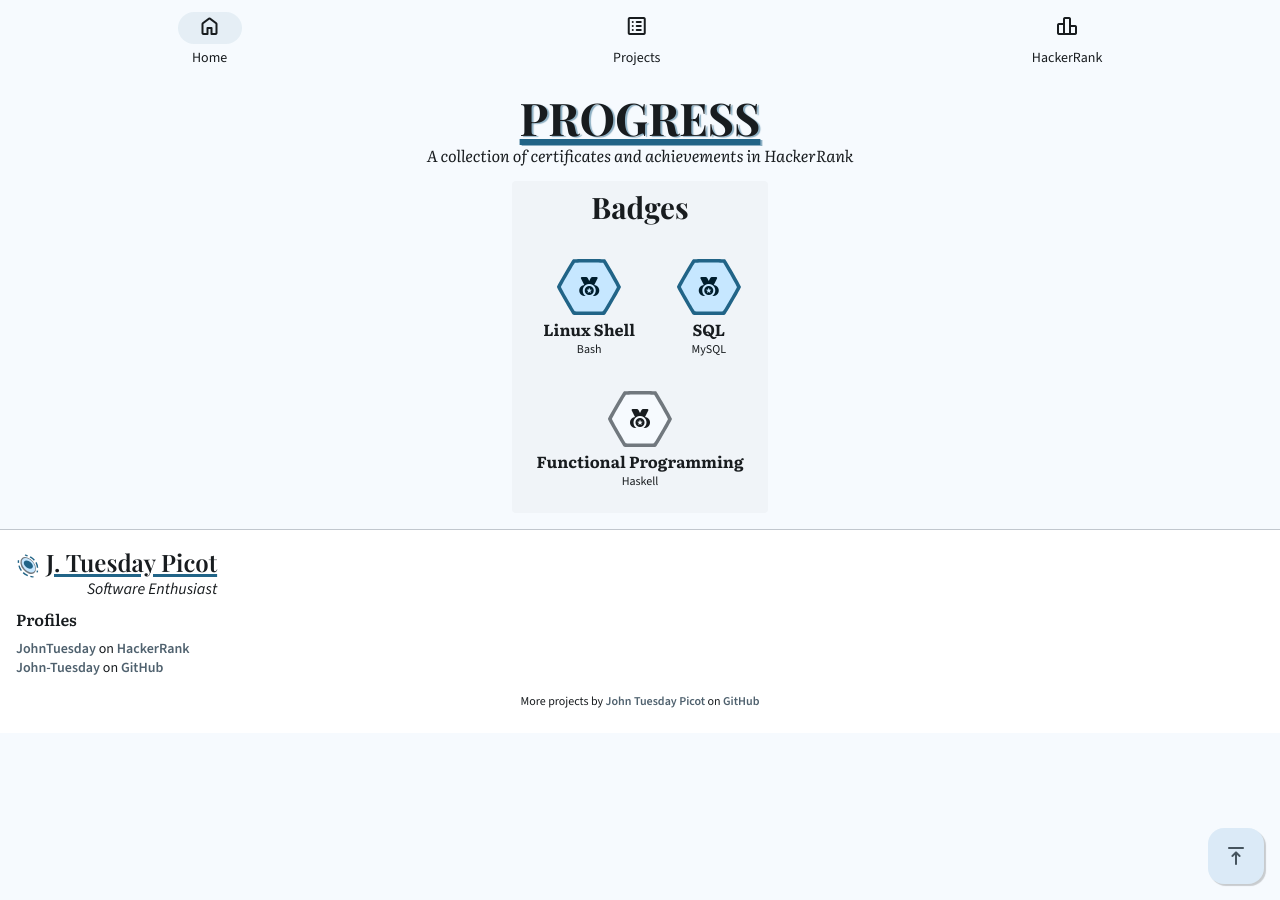
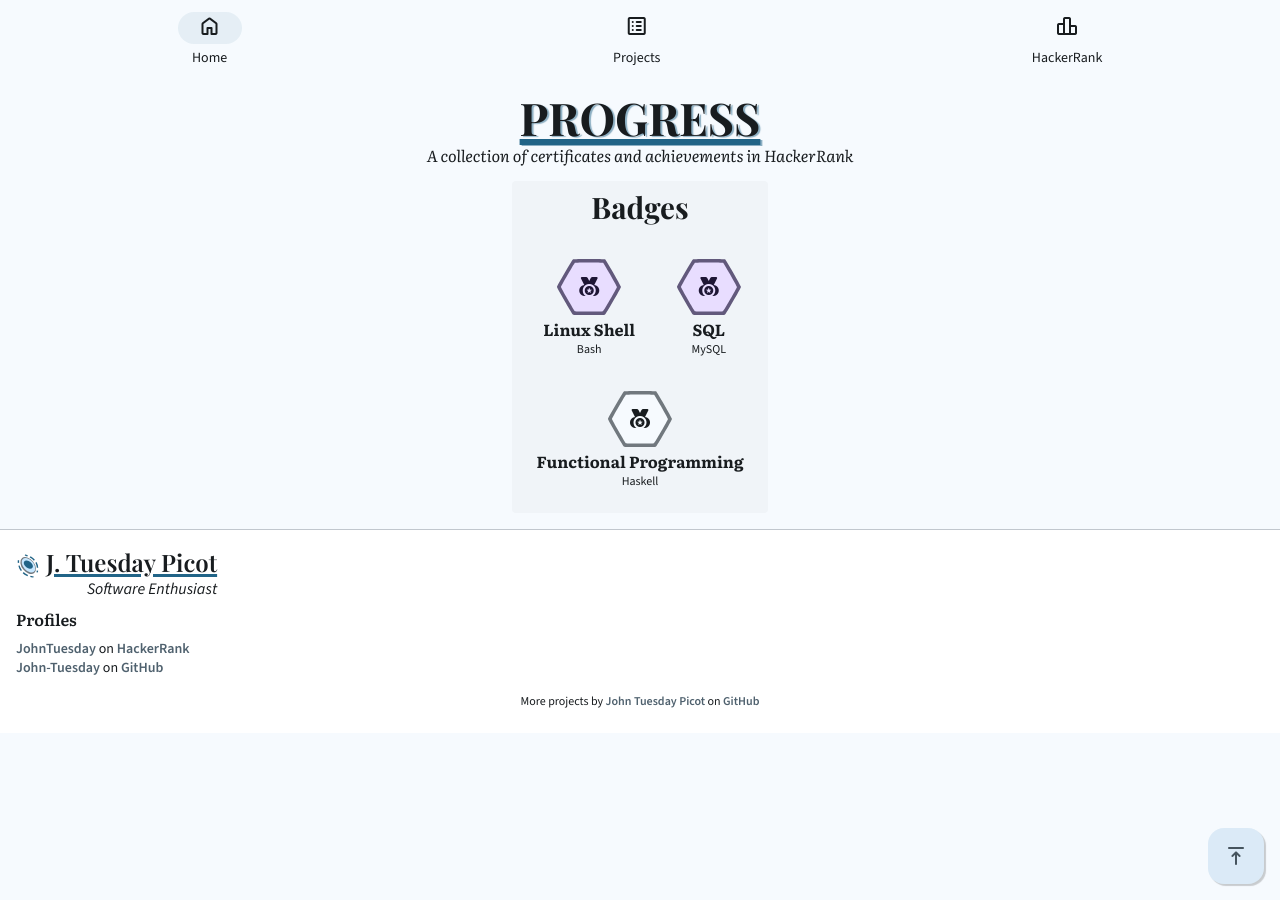
Before and after one commit to John-Tuesday/John-Tuesday.github.io, a Jekyll site: the page built from hackerrank/badges.html, in a window 1280 px wide. Built offline with Jekyll 4.4.1, drawn with Linux system fonts in a browser that asks for light colours; some web fonts are replaced.

Commit message:
Match badges styling with certificates styling

```diff
--- a/_sass/hackerrank/badges.scss
+++ b/_sass/hackerrank/badges.scss
@@ -35,9 +35,9 @@
   }
 
   &.completed {
-    --badge-content: #{theme.$on-primary-container};
-    --badge-fill: #{theme.$primary-container};
-    --badge-outline: #{theme.$primary};
+    --badge-content: #{theme.$on-tertiary-container};
+    --badge-fill: #{theme.$tertiary-container};
+    --badge-outline: #{theme.$tertiary};
   }
   &.ongoing {
     --badge-content: #{theme.$on-surface};
--- a/_sass/landing-page.scss
+++ b/_sass/landing-page.scss
@@ -294,8 +294,8 @@
 /** Hacker Rank **/
 
 #about-hackerrank {
-  background-color: theme.$primary;
-  color: theme.$on-primary;
+  background-color: theme.$secondary;
+  color: theme.$on-secondary;
 
   #hackerrank-description {
     // background-color: theme.$primary;
```
Also changed, not shown: hackerrank/badges.html (line endings or trailing spaces).
